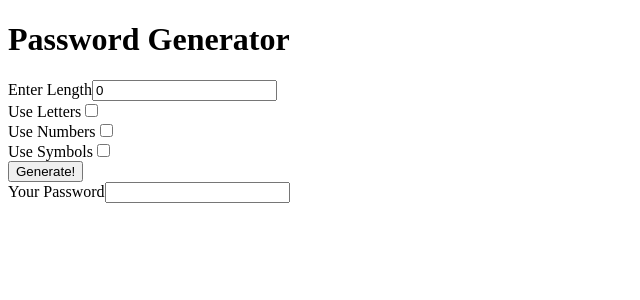
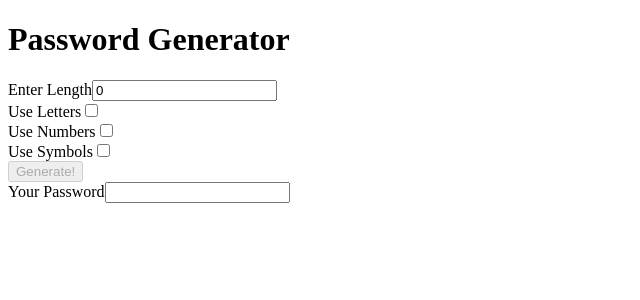
Before and after one commit to geekysrm/angular-password-generator, an Angular app: page / in a window 1280 px wide. Shown: the top 300 px of the page, without its empty margins (0-640 px from the left). Built offline with nearby package versions, Linux system fonts and the light colour scheme.

Commit message:
solve some edge cases

```diff
--- a/src/app/app.component.html
+++ b/src/app/app.component.html
@@ -34,7 +34,14 @@
 
 <div>
   <!-- Event binding: Here "click" is an event of the button -->
-  <button (click)="onButtonClick()">Generate!</button>
+  <button
+    [disabled]="
+      !(length && (includeLetters || includeNumbers || includeSymbols))
+    "
+    (click)="onButtonClick()"
+  >
+    Generate!
+  </button>
 </div>
 <div>
   <label>Your Password</label>
```
